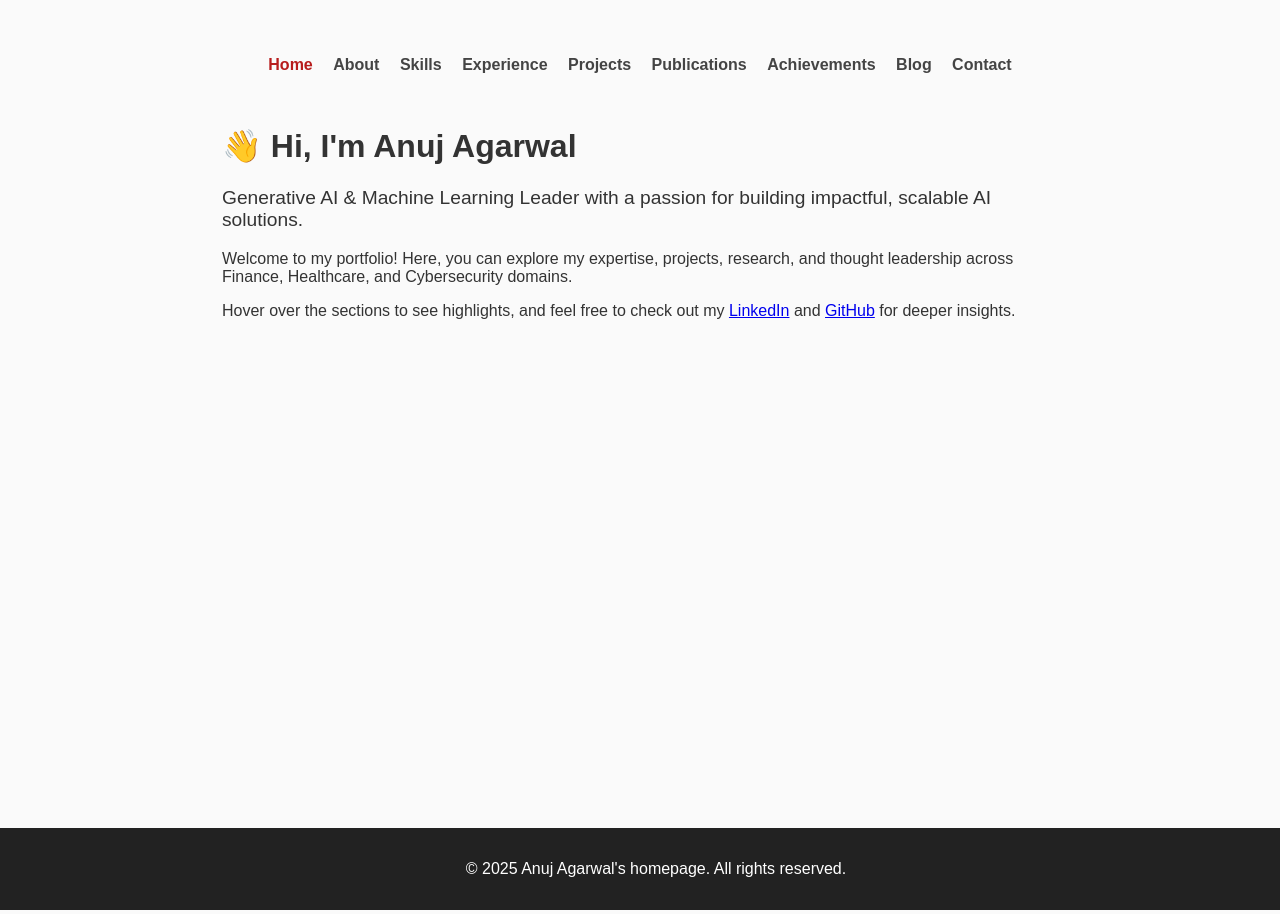
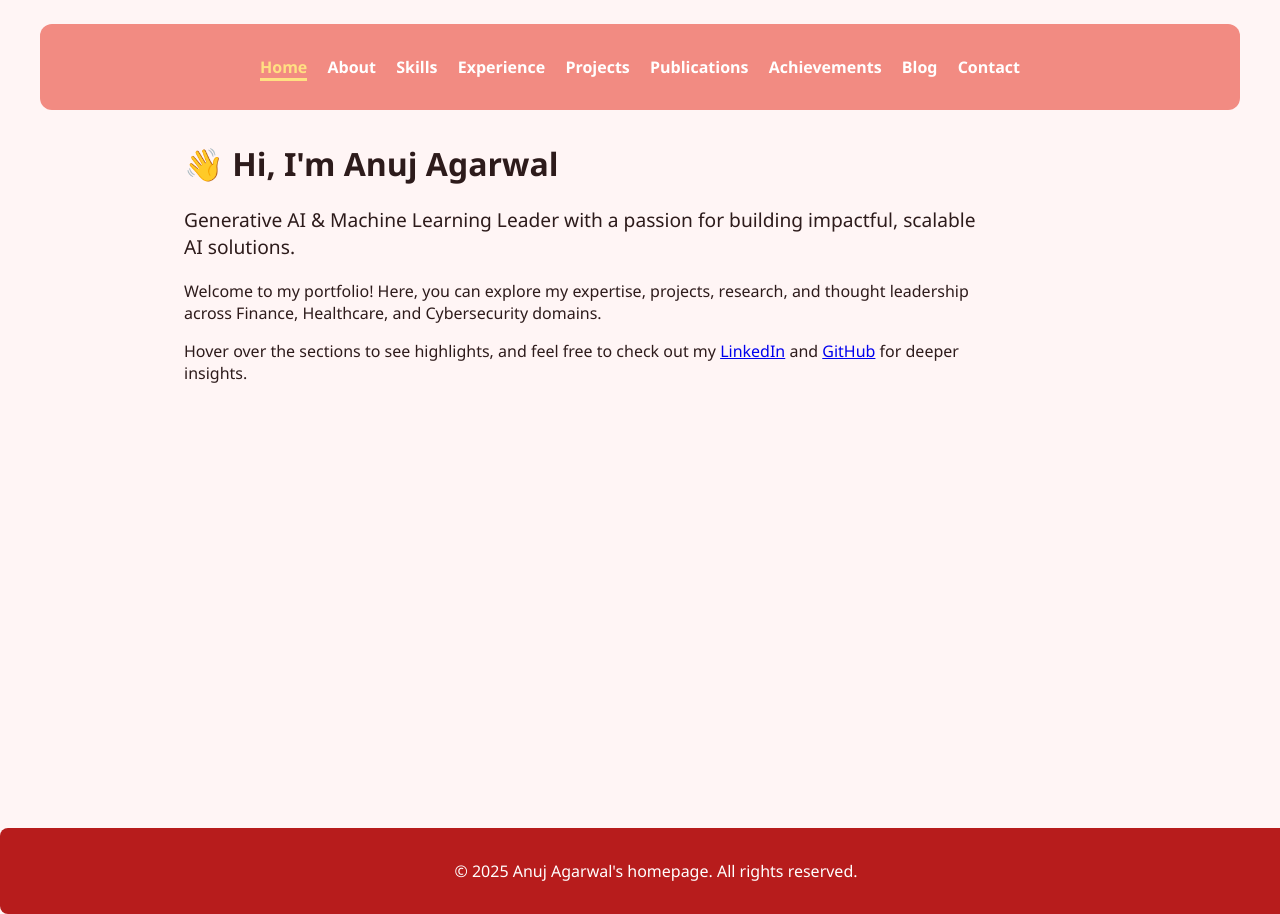
Before and after one commit to anuj-agarwal/anuj-agarwal.github.io, a Jekyll site: the page built from index.md, in a window 1280 px wide. Built offline with Jekyll 4.4.1, drawn with Linux system fonts in a browser that asks for light colours; a script that is not in the unit is left out.

Commit message:
Update style.css

```diff
--- a/assets/style.css
+++ b/assets/style.css
@@ -2,12 +2,13 @@
 #loader {
   position: fixed;
   inset: 0;
-  background: #fff;
+  background: #fff5f5;
   display: flex;
   justify-content: center;
   align-items: center;
   font-size: 1.5rem;
   font-weight: bold;
+  color: #b71c1c;
   z-index: 1000;
 }
 
@@ -15,31 +16,48 @@
 body, html {
   margin: 0;
   padding: 0;
-  font-family: Arial, sans-serif;
-  background: #fafafa;
-  color: #333;
+  font-family: 'Segoe UI', sans-serif;
+  background: #fff5f5;
+  color: #2d1b1b;
 }
 
 .wrapper {
-  max-width: 1100px;
+  max-width: 1200px;
   margin: 0 auto;
   padding: 1.5rem;
   min-height: calc(100vh - 120px);
 }
 
+/* FadeIn animation */
+.fade-in {
+  opacity: 0;
+  animation: fadeInUp 0.8s forwards;
+}
+
+@keyframes fadeInUp {
+  to {
+    opacity: 1;
+    transform: translateY(0);
+  }
+}
+
+/* Header */
 header {
   text-align: center;
   padding: 1rem 0;
+  background: #f28b82;
+  border-radius: 12px;
+  margin-bottom: 2rem;
 }
 
 header h1 {
   margin: 0;
-  color: #b71c1c; /* Red accent */
+  color: #fff;
 }
 
 header p {
-  margin: 0.2rem 0 1rem;
-  color: #666;
+  margin: 0.2rem 0 0.8rem;
+  color: #ffe082;
 }
 
 nav {
@@ -49,23 +67,26 @@
 nav a {
   margin: 0 0.5rem;
   text-decoration: none;
-  color: #444;
+  color: #fff;
   font-weight: bold;
 }
 
-nav a.active, nav a:hover {
-  color: #b71c1c;
+nav a.active,
+nav a:hover {
+  border-bottom: 3px solid #ffe082;
+  color: #ffe082;
 }
 
 /* Footer */
 footer {
   text-align: center;
   padding: 1rem;
-  background: #222;
+  background: #b71c1c;
   color: #fff;
   position: relative;
   bottom: 0;
   width: 100%;
+  border-radius: 8px;
 }
 
 /* Timeline + Collapsible */
@@ -80,21 +101,22 @@
 .timeline-date {
   font-weight: bold;
   margin-bottom: 0.3rem;
+  color: #b71c1c;
 }
 
 .collapsible {
-  background: #f2f2f2;
-  color: #333;
+  background: #fff0f0;
+  color: #2d1b1b;
   cursor: pointer;
-  padding: 0.7rem 1rem;
-  border: none;
+  padding: 0.8rem 1rem;
+  border: 2px solid #f28b82;
+  border-radius: 8px;
   text-align: left;
   outline: none;
   font-size: 1rem;
   width: 100%;
-  transition: background 0.3s ease;
-  border-radius: 5px;
   position: relative;
+  transition: background 0.2s ease;
 }
 
 .collapsible::after {
@@ -102,6 +124,7 @@
   position: absolute;
   right: 1rem;
   font-weight: bold;
+  font-size: 1.2rem;
 }
 
 .collapsible.active-collapsible::after {
@@ -109,25 +132,51 @@
 }
 
 .collapsible:hover {
-  background: #e8e8e8;
+  background: #ffe0e0;
 }
 
 .content-collapsible {
-  display: none;
-  padding: 0.8rem 1.2rem;
+  max-height: 0;
+  overflow: hidden;
+  padding: 0 1rem;
   border-left: 3px solid #b71c1c;
   background: #fff;
   margin-top: 0.3rem;
   border-radius: 5px;
-  animation: fadeIn 0.4s ease;
-}
-
-@keyframes fadeIn {
-  from {opacity: 0; transform: translateY(-5px);}
-  to {opacity: 1; transform: translateY(0);}
+  transition: all 0.4s ease;
 }
 
 /* Contact Grid */
 .contact-grid {
-  display: grid;
-  grid-template-columns: repeat(auto-fit, minmax(220px
+  display: flex;
+  flex-wrap: wrap;
+  justify-content: space-between;
+  gap: 1rem;
+}
+
+.contact-grid .box {
+  flex: 1;
+  min-width: 180px;
+  max-width: 220px;
+  text-align: center;
+  padding: 1rem;
+  background: #fff0f0;
+  border: 2px solid #f28b82;
+  border-radius: 8px;
+  transition: transform 0.2s, background 0.2s;
+}
+
+.contact-grid .box:hover {
+  transform: translateY(-5px);
+  background: #ffe0e0;
+}
+
+/* Internal Links */
+a.internal-link {
+  color: #d84315;
+  text-decoration: underline;
+}
+
+a.internal-link:hover {
+  color: #f28b82;
+}
```
